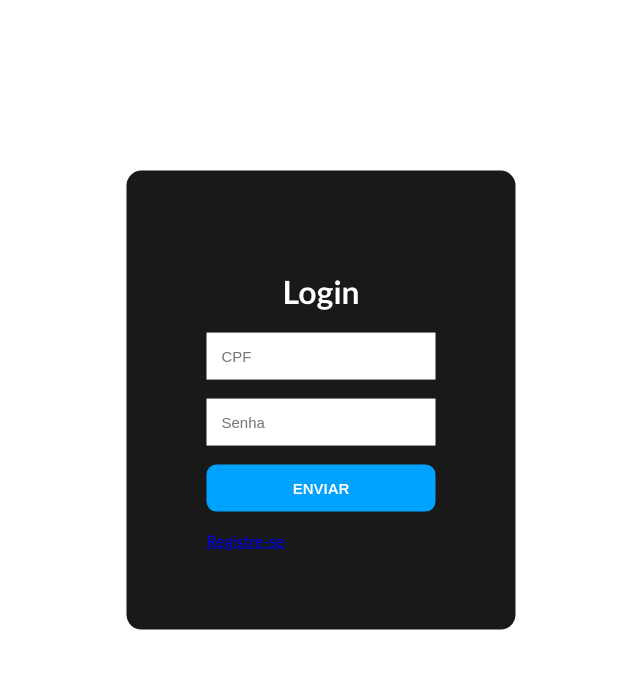
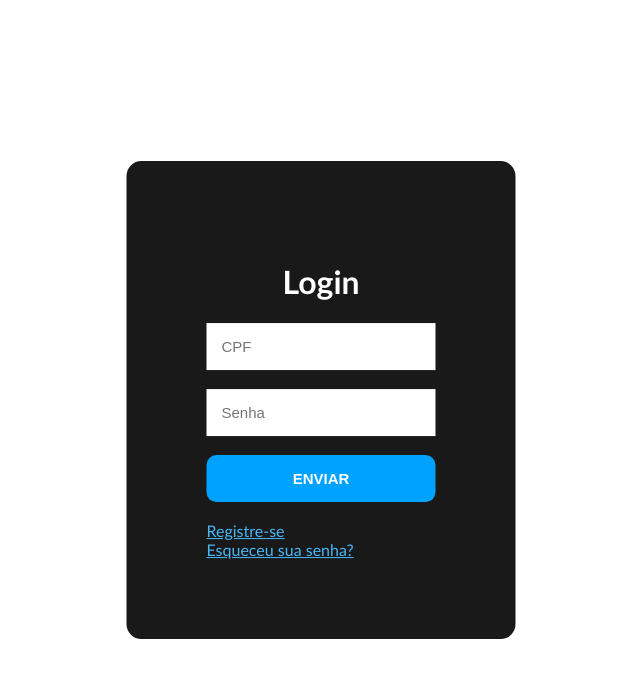
Before and after one commit to Erozinho/impacta-SPAP, a Flask app: page /login in a window 1280 px wide. Shown: the top 678 px of the page, without its empty margins (319-959 px from the left). Run offline with Flask 3, Linux system fonts and the light colour scheme.

Commit message:
✨feat: Esqueceu a senha

```diff
--- a/website/static/style.css
+++ b/website/static/style.css
@@ -51,3 +51,7 @@ body{
   align-items: center;
   text-align: center;
  }
+
+ .registrar,.esquecer{
+  color: #48b7f8;
+ }
--- a/website/template/login.html
+++ b/website/template/login.html
@@ -11,7 +11,8 @@
         <br><br>
         <input class="btn-login" type="submit" value="ENVIAR">
         <br><br>
-        <a href="http://127.0.0.1:5000/register">Registre-se</a>
+        <a class="registrar" href="http://127.0.0.1:5000/register">Registre-se</a><br>
+        <a class="esquecer" href="http://127.0.0.1:5000/senha">Esqueceu sua senha?</a>
     </form>
 </div><br>
 {% endblock %}
```
